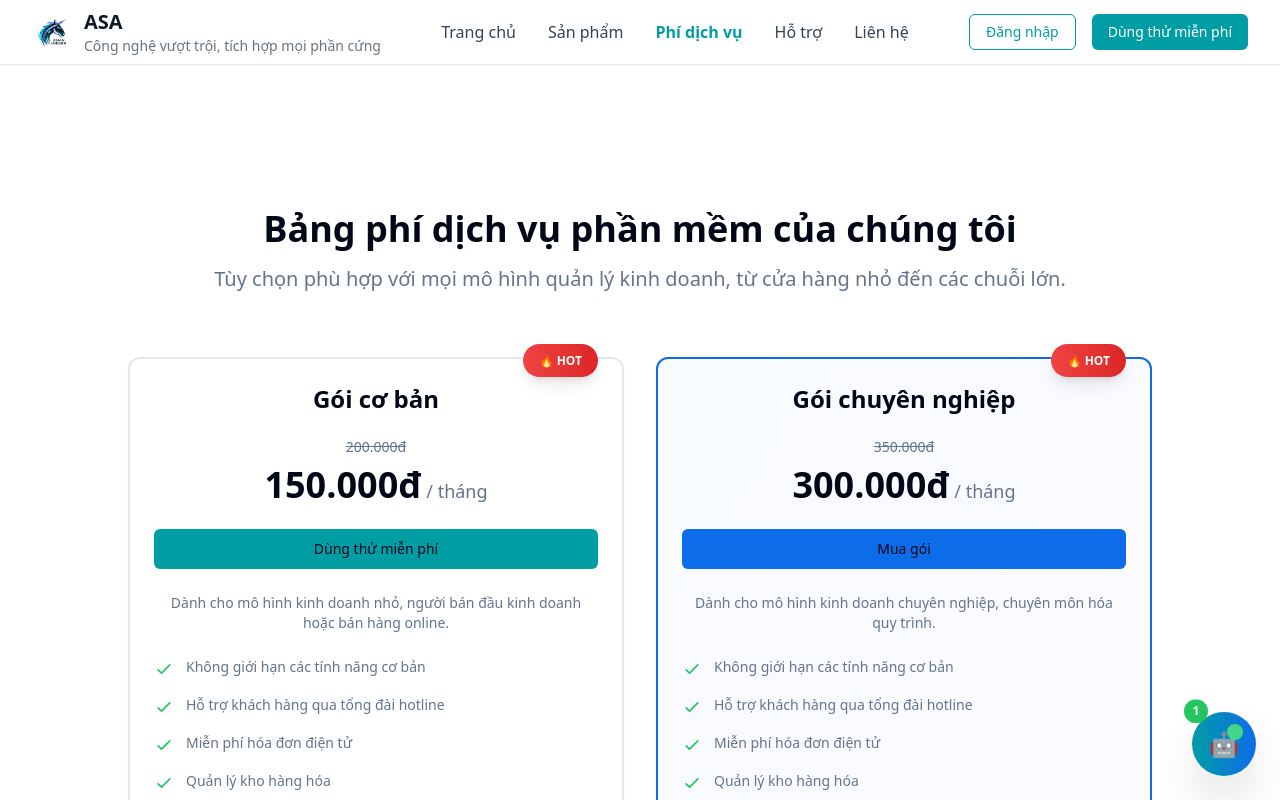
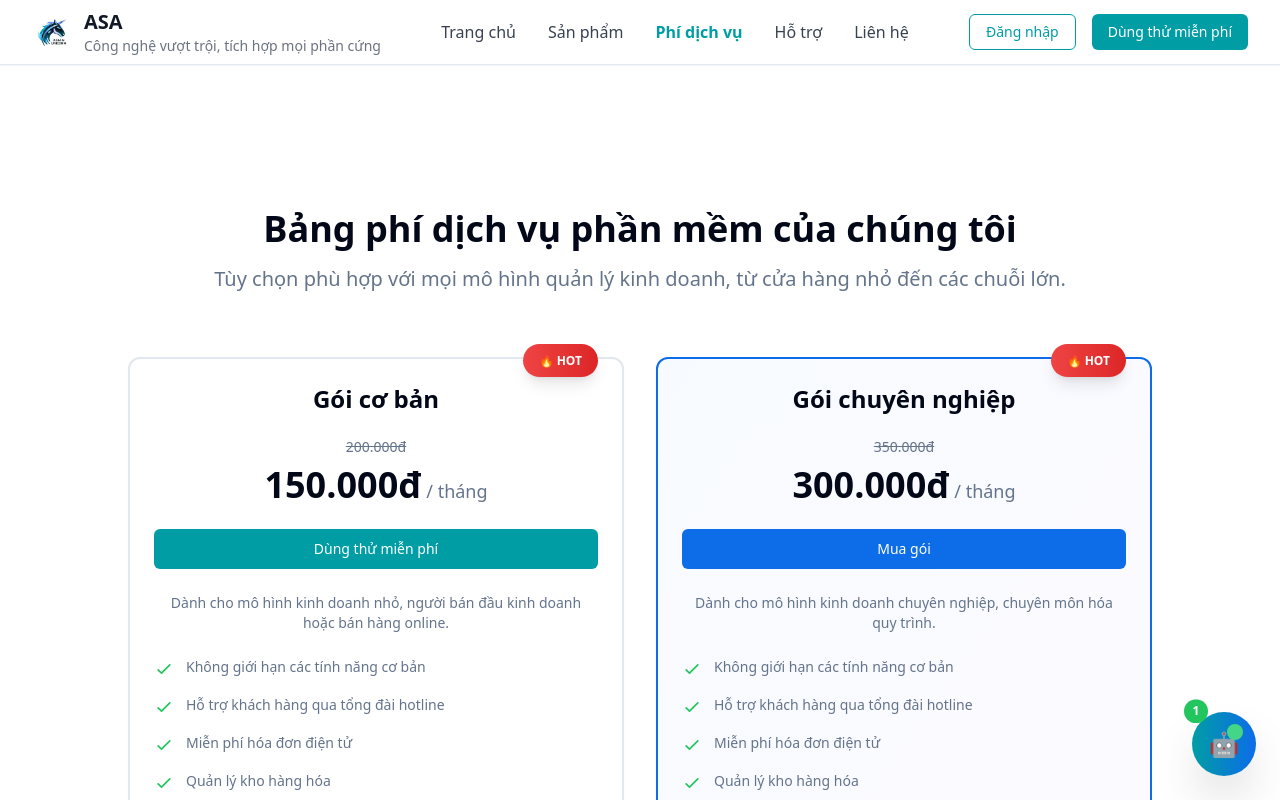
Before and after one commit to K-Lan-Chau-A/ASA-FE, a React (Vite) app: page /pricing in a window 1280 px wide. Shown: the top 800 px of the page. Built offline with nearby package versions, Linux system fonts and the light colour scheme.

Commit message:
fix text color in pricing section

```diff
--- a/src/components/PricingSection.jsx
+++ b/src/components/PricingSection.jsx
@@ -63,7 +63,7 @@ const PricingSection = () => {
             </CardHeader>
 
             <CardContent className="space-y-6">
-              <Button size="lg" className="w-full bg-[#009DA5] hover:bg-[#007a82]">
+              <Button size="lg" className="w-full bg-[#009DA5] hover:bg-[#007a82] text-white">
                 Dùng thử miễn phí
               </Button>
 
@@ -106,7 +106,7 @@ const PricingSection = () => {
             </CardHeader>
 
             <CardContent className="space-y-6">
-              <Button size="lg" className="w-full bg-[#0D6CE8] hover:bg-blue-700">
+              <Button size="lg" className="w-full bg-[#0D6CE8] hover:bg-blue-700 text-white">
                 Mua gói
               </Button>
 
```
